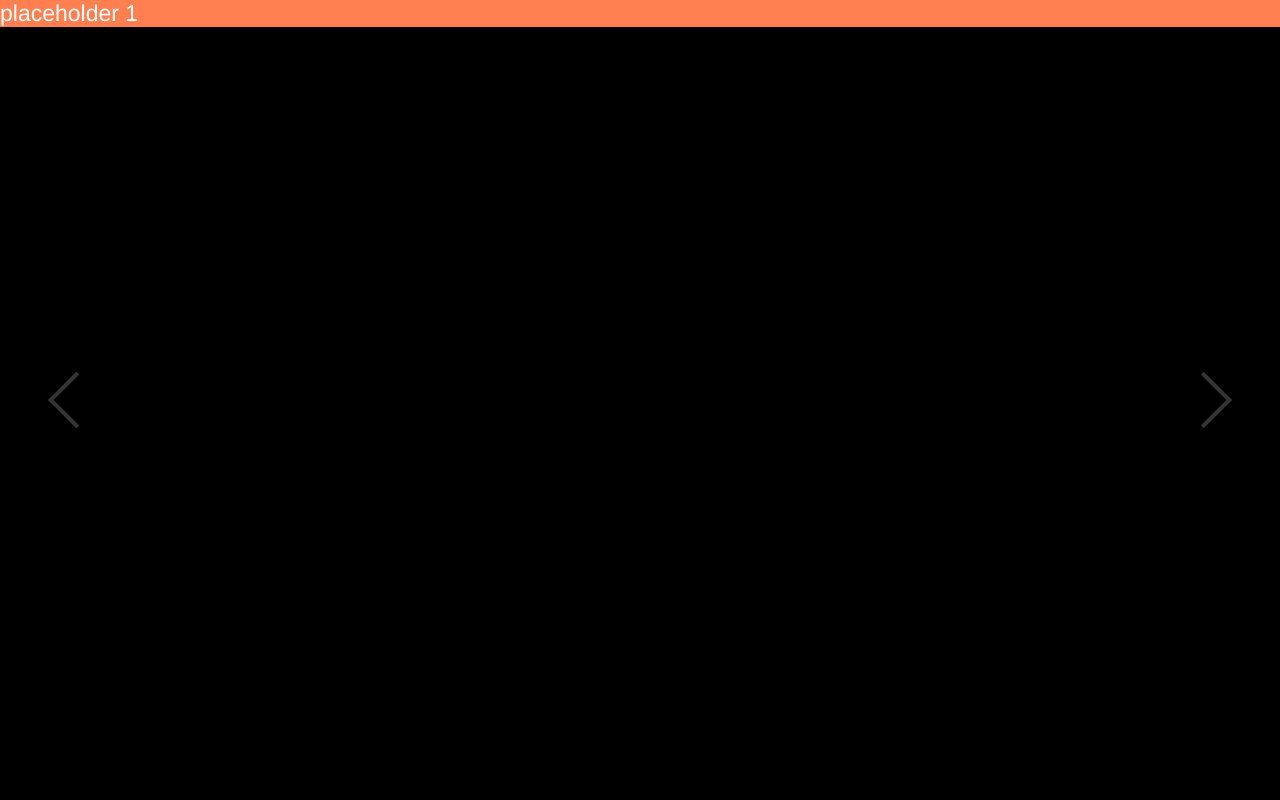
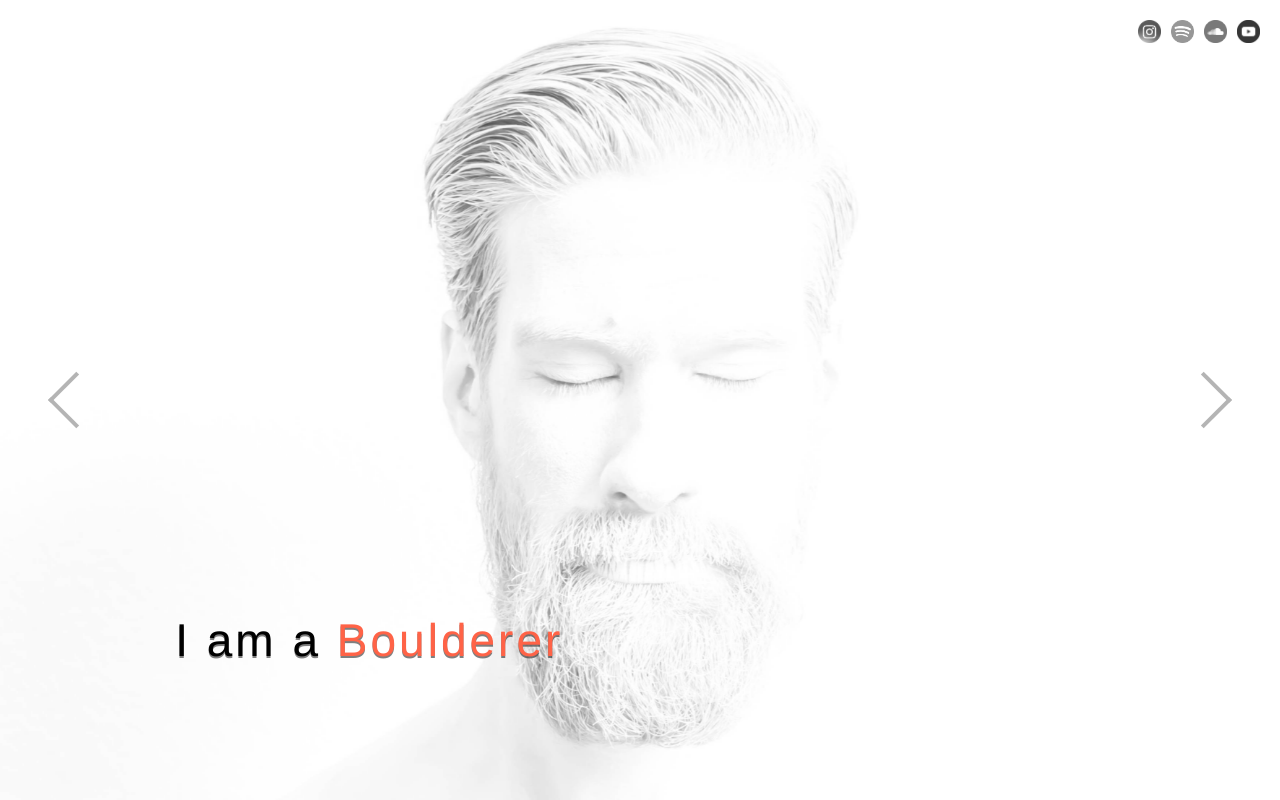
Before and after one commit to vanStaen/clementvanstaen, a React app: page / in a window 1280 px wide. Built offline with nearby package versions, Linux system fonts and the light colour scheme.

Commit message:
openz your eyeze

```diff
--- a/src/components/CubeSlider/CubeSlider.jsx
+++ b/src/components/CubeSlider/CubeSlider.jsx
@@ -8,7 +8,7 @@ export const CubeSlider = (props) => {
   return (
     <>
       <Buttons color="#6a6a6a" />
-      {pages[1]}
+      {pages[0]}
     </>
   );
 };
--- a/src/pages/Welcome/Welcome.jsx
+++ b/src/pages/Welcome/Welcome.jsx
@@ -4,16 +4,35 @@ import { observer } from "mobx-react";
 import { RevolvingText } from "./RevolvingText/RevolvingText";
 import { MyLinks } from "./myLinks/MyLinks";
 
+import vanStaenWhiteOpen from "../../img/vanStaenWhiteOpen.jpg";
+import vanStaenWhiteClose from "../../img/vanStaenWhiteClose.jpg";
+
 import "./Welcome.less";
 
 export const Welcome = observer(() => {
+  const handleOnMouseDown = () => {
+    const element = document.getElementById("welcome__background");
+    element.style.backgroundImage = `url(${vanStaenWhiteOpen})`;
+    console.log("handleOnMouseDown");
+  };
+
+  const handleOnMouseUp = () => {
+    const element = document.getElementById("welcome__background");
+    element.style.backgroundImage = `url(${vanStaenWhiteClose})`;
+    console.log("handleOnMouseUp");
+  };
+
   return (
-    <div className="container">
+    <div
+      className="container"
+      onMouseDown={handleOnMouseDown}
+      onMouseUp={handleOnMouseUp}
+    >
       <div className="welcome">
         <RevolvingText />
         <MyLinks />
       </div>
-      <div className="background"></div>
+      <div className="background" id="welcome__background"></div>
     </div>
   );
 });
--- a/src/pages/Welcome/Welcome.less
+++ b/src/pages/Welcome/Welcome.less
@@ -16,12 +16,13 @@
         z-index: 0;
         width: 100vw;
         height: 100vh;
-        background-image: url('../../img/vanStaenWhite.jpg');
+        background-image: url('../../img/vanStaenWhiteClose.jpg');
         background-size: cover;
         background-attachment: fixed;
         background-position: center;
         background-repeat: no-repeat;
         background-size: cover;
+        transition: background-image .3s ease-in-out;
         top: 0;
         left: 0;
      }
```
Also changed, not shown: src/img/vanStaenWhiteClose.jpg (renamed from src/img/vanStaenWhite.jpg), src/img/vanStaenWhiteOpen.jpg (added).
